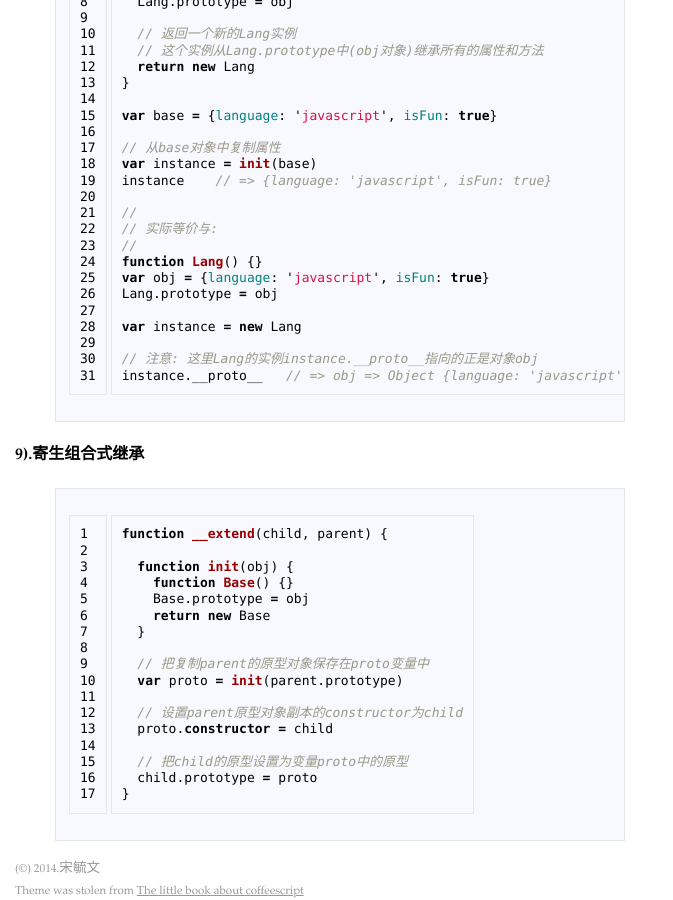
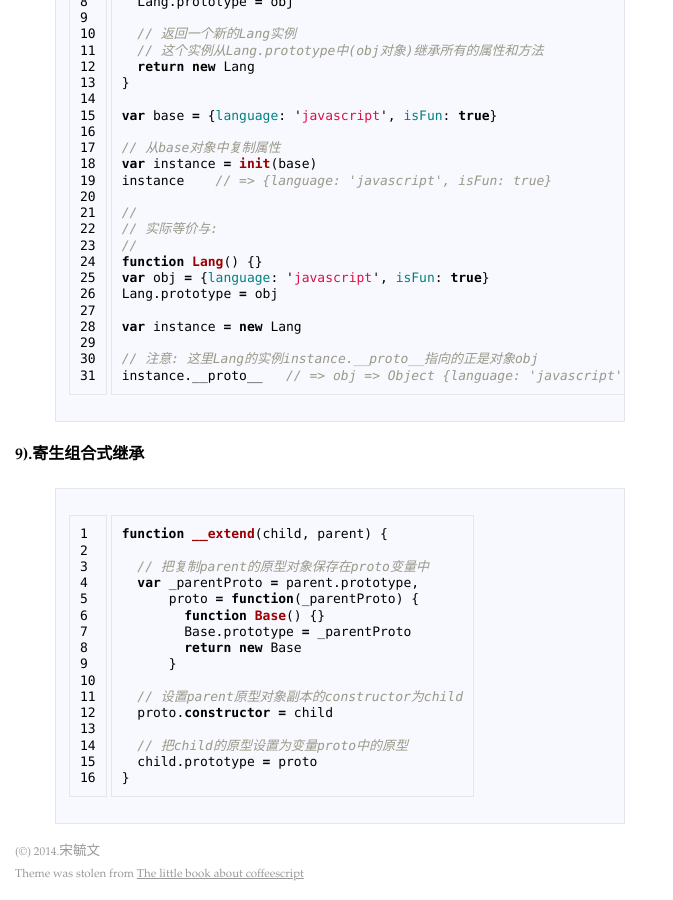
Before and after one commit to wowenrushi/wowenrushi.github.io, a Jekyll site: the page built from _posts/notes/2014-04-17-javascript-mian-xiang-dui-xiang-cheng-xu-she-ji.md, in a window 1280 px wide and 900 px high, scrolled down 7225 px. Shown: the whole window, without its empty margins (0-673 px from the left). Built offline with Jekyll 4.4.1, drawn with Linux system fonts in a browser that asks for light colours.

Commit message:
更新Javascript面向对象程序设计

```diff
--- a/_posts/notes/2014-04-17-javascript-mian-xiang-dui-xiang-cheng-xu-she-ji.md
+++ b/_posts/notes/2014-04-17-javascript-mian-xiang-dui-xiang-cheng-xu-she-ji.md
@@ -435,14 +435,13 @@ instance.__proto__   // => obj => Object {language: 'javascript', isFun: true}
 {% highlight javascript linenos %}
 function __extend(child, parent) {
 
-  function init(obj) {
-    function Base() {}
-    Base.prototype = obj
-    return new Base
-  }
-
   // 把复制parent的原型对象保存在proto变量中
-  var proto = init(parent.prototype)
+  var _parentProto = parent.prototype,
+      proto = function(_parentProto) {
+        function Base() {}
+        Base.prototype = _parentProto
+        return new Base
+      }
 
   // 设置parent原型对象副本的constructor为child
   proto.constructor = child
```
